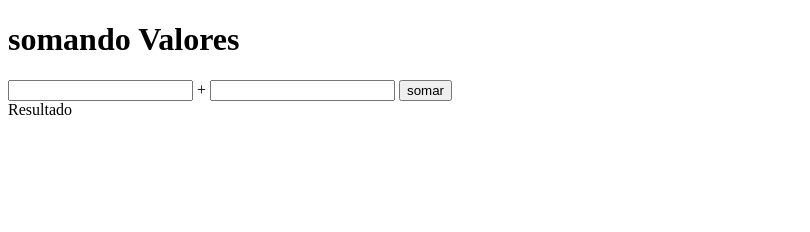
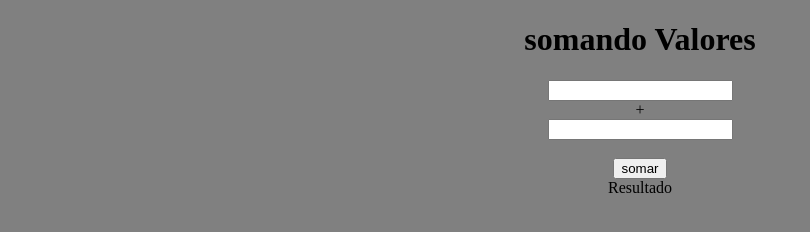
Before and after one commit to jvictordev7/javaScript, a plain HTML site: page EX007/index.html in a window 1280 px wide. Shown: the whole page, without its empty margins (0-810 px from the left). Drawn offline with Linux system fonts and the light colour scheme.

Commit message:
Atualizei EX007

```diff
--- a/EX007/index.html
+++ b/EX007/index.html
@@ -4,11 +4,12 @@
     <meta charset="UTF-8">
     <meta name="viewport" content="width=device-width, initial-scale=1.0">
     <title>Somando Números</title>
+    <link rel="stylesheet" href="style.css">
 </head>
 <body>
     <h1>somando Valores</h1>
-    <input type="number" name="txtn1" id="txtn1"> +
-    <input type="number" name="txtn2" id="txtnt">
+    <input type="number" name="txtn1" id="txtn1"><br> +<br>
+    <input type="number" name="txtn2" id="txtn2"><br><br>
     <input type="button" value="somar" onclick="somar()">
 
     <div id="res">Resultado</div>
--- /dev/null
+++ b/EX007/style.css
@@ -0,0 +1,10 @@
+@charset "UTF-8";
+
+body {
+    background-color: grey;
+    text-align: center;
+}
+
+input {
+    text-align: center;
+}
```
